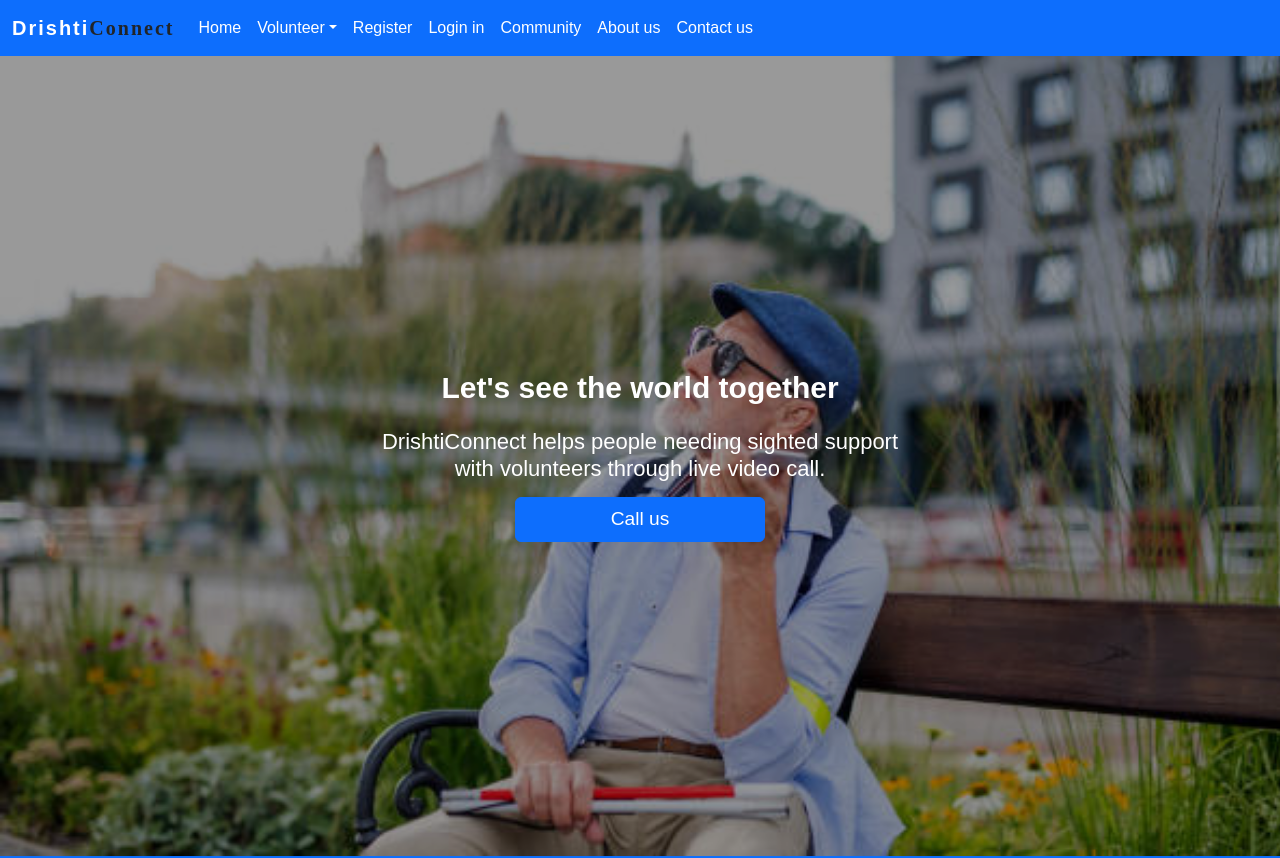
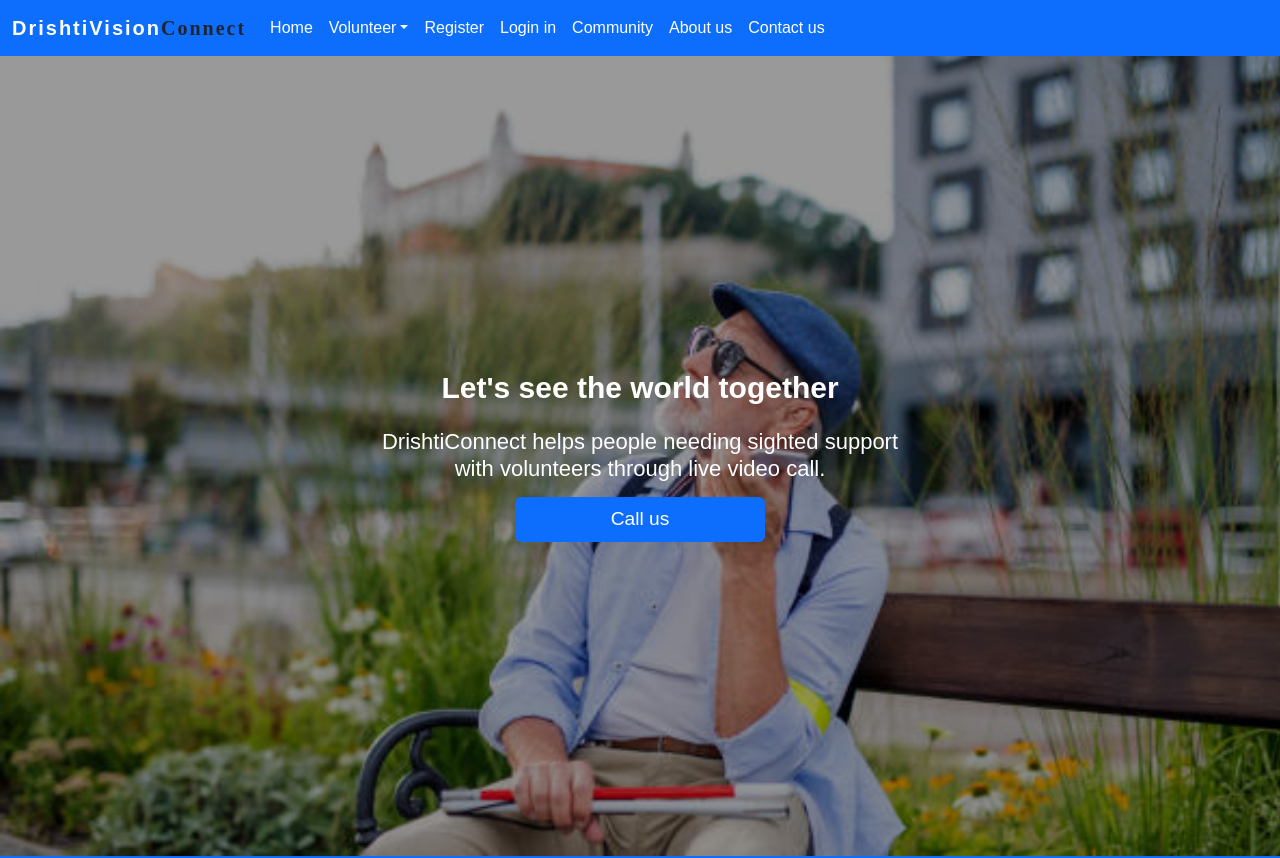
Before and after one commit to NetranjaliJoshi/DrishtiConnectDemo, a React (Create React App) app: page / in a window 1280 px wide. Shown: the top 858 px of the page. Built offline with nearby package versions, Linux system fonts and the light colour scheme; some icons are missing.

Commit message:
change the title

```diff
--- a/src/Components/pages/navbar.js
+++ b/src/Components/pages/navbar.js
@@ -15,7 +15,7 @@ const navbar = () => {
                 padding: "0.5rem 0",
               }}
             >
-              Drishti
+              DrishtiVision
             </span>
             <span
               style={{
```
